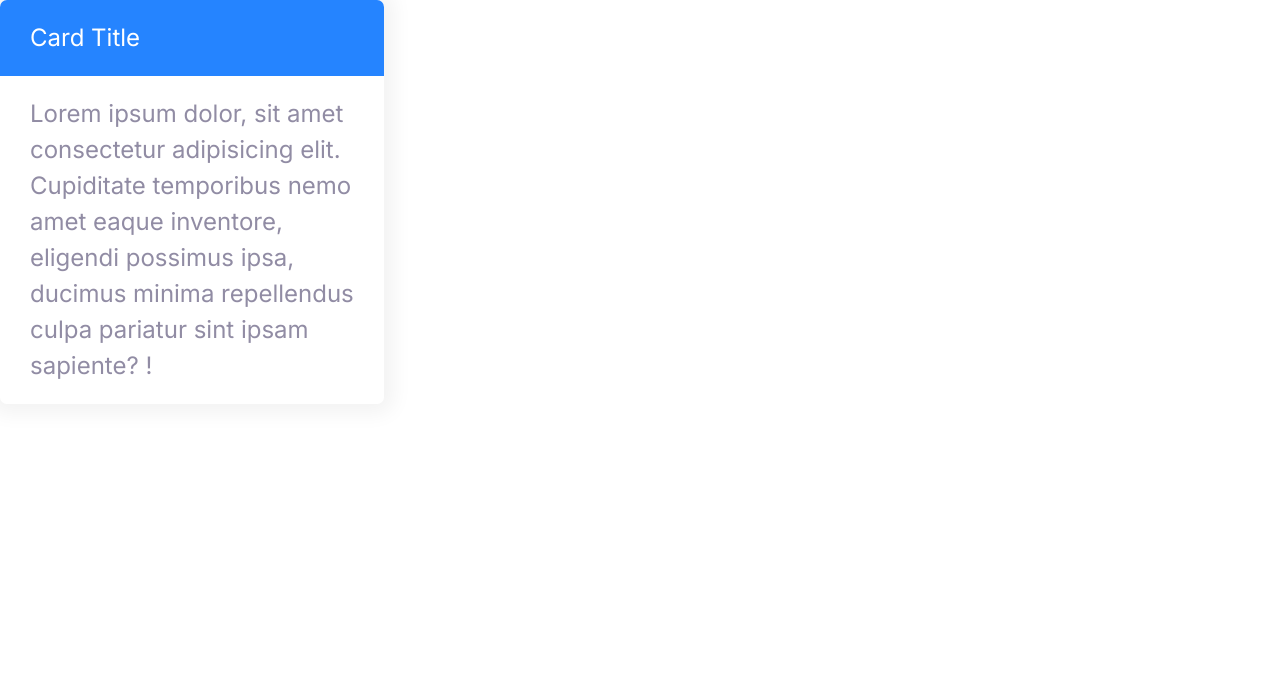
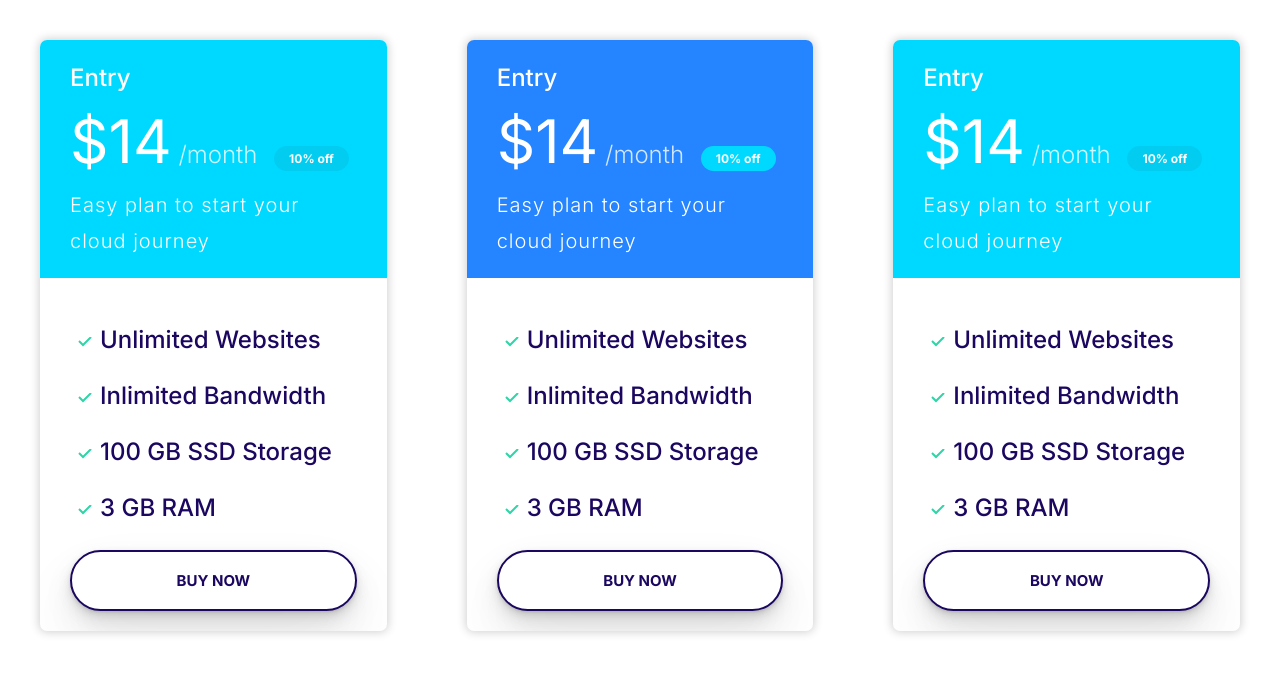
Before and after one commit to owenkl21/KleinKloud, a website: page index.html in a window 1280 px wide. Drawn offline with Linux system fonts and the light colour scheme.

Commit message:
Added Product cards
added product plan cards to te repo it still has to be tweaked a but with some content changes aswell

```diff
--- a/css/styles.css
+++ b/css/styles.css
@@ -123,6 +123,7 @@ a {
 
 .badge--small {
   font-size: 1.6rem;
+  padding: 0.5rem 1.5rem;
 }
 
 @media screen and (min-width: 1024px) {
@@ -137,6 +138,8 @@ a {
 /* Lists */
 
 .list {
+
+  font-weight: 500;
   list-style: none;
   padding-left: 0;
   color: var(--color-headings);
@@ -218,6 +221,7 @@ a {
   text-transform: uppercase;
   white-space: nowrap;
   text-align: center;
+
 }
 
 .button--secondary {
@@ -230,12 +234,12 @@ a {
   color: #fff;
 }
 
-.button--cards {
+.button--cards:hover {
   background: var(--color-headings);
   color: #fff;
 }
 
-.button--cards:hover {
+.button--cards {
   -moz-transition: 0.5s;
   -ms-transition: 0.5s;
   -o-transition: 0.5s;
@@ -270,7 +274,7 @@ a {
 
 .button {
   display: inline-flex;
-  width: calc(flex-grow);
+  width: 100%;
   justify-content: center;
   align-items: center;
 }
@@ -278,6 +282,7 @@ a {
 @media screen and (min-width: 1024px) {
   .button {
     font-size: 1.5rem;
+    width: 100%;
   }
 }
 
@@ -329,13 +334,14 @@ a {
 /* Cards */
 
 .card {
+  margin: 40px;
   transition: transform 0.5s ease-in-out;
   -webkit-transition: transform 0.5s ease-in-out;
   -moz-transition: transform 0.5s ease-in-out;
   -ms-transition: transform 0.5s ease-in-out;
   -o-transition: transform 0.5s ease-in-out;
   overflow: hidden;
-  box-shadow: 0 0 20px 10px #f3f3f3;
+  box-shadow: 0 0 10px 1px #cfcfcf;
   border-radius: 7px;
   -webkit-border-radius: 7px;
   -moz-border-radius: 7px;
@@ -358,7 +364,54 @@ a {
   color: #fff;
 }
 
+.card--secondary .badge--secondary {
+  background: #02cdf1;
+}
 .card:hover {
   transform: scale(1.05);
+}
 
+
+/* Plans */
+
+.plan__name{
+  color: #fff;
+  margin: 0;
+  font-weight: 500;
+  font-size: 2.4rem;
 }
+
+.plan__price{
+  font-size: 6rem;
+}
+
+.plan__billing-cycle{
+  font-size: 2.4rem;
+  font-weight: 300;
+  opacity: 0.8;
+  margin-right: 1rem;
+}
+
+
+.plan__description{
+  font-size: 2rem;
+  font-weight: 300;
+  letter-spacing: 1px;
+}
+
+.plan .list__item{
+
+  margin-bottom: 2rem;
+}
+
+.grouped--plans{
+  display: flex;
+  width: 100%;
+  justify-content: center;
+}
+
+@media screen and (max-width: 1024px) {
+  .grouped--plans {
+    flex-direction: column;
+  }
+}
--- a/index.html
+++ b/index.html
@@ -13,12 +13,80 @@
 </head>
 
 <body>
- <div style="width:30%;">
-   <div class="card card--primary">
-    <header class="card__heading">Card Title</header>
-    <div class="card__body">Lorem ipsum dolor, sit amet consectetur adipisicing elit. Cupiditate temporibus nemo amet eaque inventore, eligendi possimus ipsa, ducimus minima repellendus culpa pariatur sint ipsam sapiente? !</div>
-   </div>
- </div>
+
+  <div class="grouped--plans">
+    <!-- Plan 1 -->
+    <div class="plan">
+      <div >
+        <div class="card card--secondary ">
+          <header class="card__heading">
+            <h3 class="plan__name">Entry</h3>
+            <span class="plan__price">$14</span>
+            <span class="plan__billing-cycle">/month</span>
+            <span class="badge badge--secondary badge--small">10% off</span><br>
+            <span class="plan__description">Easy plan to start your cloud journey</span>
+          </header>
+          <div class="card__body">
+            <ul class="list list--tick ">
+              <li class="list__item">Unlimited Websites</li>
+              <li class="list__item">Inlimited Bandwidth</li>
+              <li class="list__item">100 GB SSD Storage</li>
+              <li class="list__item">3 GB RAM</li>
+            </ul>
+            <button class="button button--cards button--block">buy now</button>
+          </div>
+        </div>
+      </div>
+    </div>
+    <!-- Plan 2 -->
+    <div class="plan">
+      <div >
+        <div class="card card--primary ">
+          <header class="card__heading">
+            <h3 class="plan__name">Entry</h3>
+            <span class="plan__price">$14</span>
+            <span class="plan__billing-cycle">/month</span>
+            <span class="badge badge--secondary badge--small">10% off</span><br>
+            <span class="plan__description">Easy plan to start your cloud journey</span>
+          </header>
+          <div class="card__body">
+            <ul class="list list--tick ">
+              <li class="list__item">Unlimited Websites</li>
+              <li class="list__item">Inlimited Bandwidth</li>
+              <li class="list__item">100 GB SSD Storage</li>
+              <li class="list__item">3 GB RAM</li>
+            </ul>
+            <button class="button button--cards button--block">buy now</button>
+          </div>
+        </div>
+      </div>
+    </div>
+    <!-- Plan 3 -->
+    <div class="plan">
+      <div >
+        <div class="card card--secondary ">
+          <header class="card__heading">
+            <h3 class="plan__name">Entry</h3>
+            <span class="plan__price">$14</span>
+            <span class="plan__billing-cycle">/month</span>
+            <span class="badge badge--secondary badge--small">10% off</span><br>
+            <span class="plan__description">Easy plan to start your cloud journey</span>
+          </header>
+          <div class="card__body">
+            <ul class="list list--tick ">
+              <li class="list__item">Unlimited Websites</li>
+              <li class="list__item">Inlimited Bandwidth</li>
+              <li class="list__item">100 GB SSD Storage</li>
+              <li class="list__item">3 GB RAM</li>
+            </ul>
+            <button class="button button--cards button--block">buy now</button>
+          </div>
+        </div>
+      </div>
+    </div>
+  </div>
+
+
 </body>
 
 </html>
```
Also changed, not shown: components/plan.html (added).
